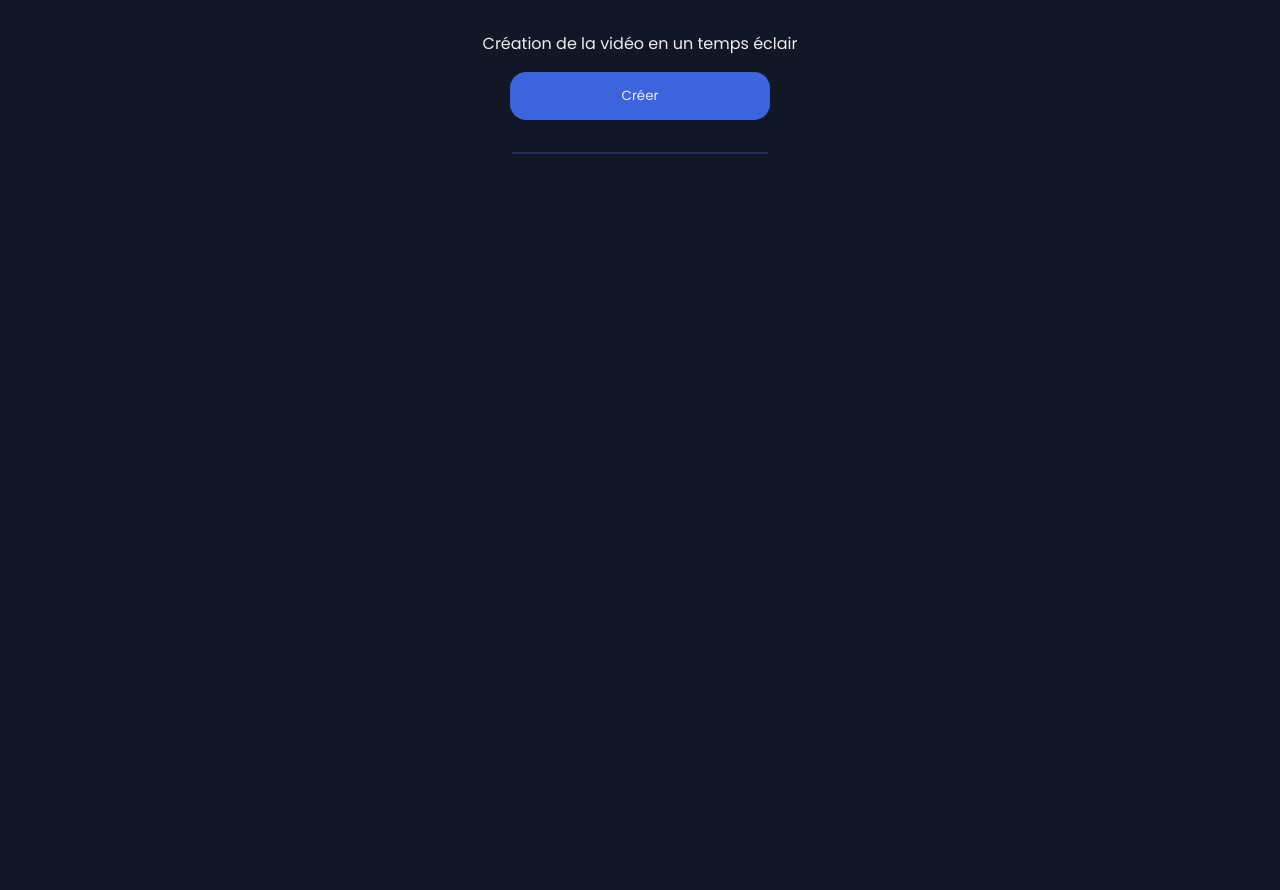
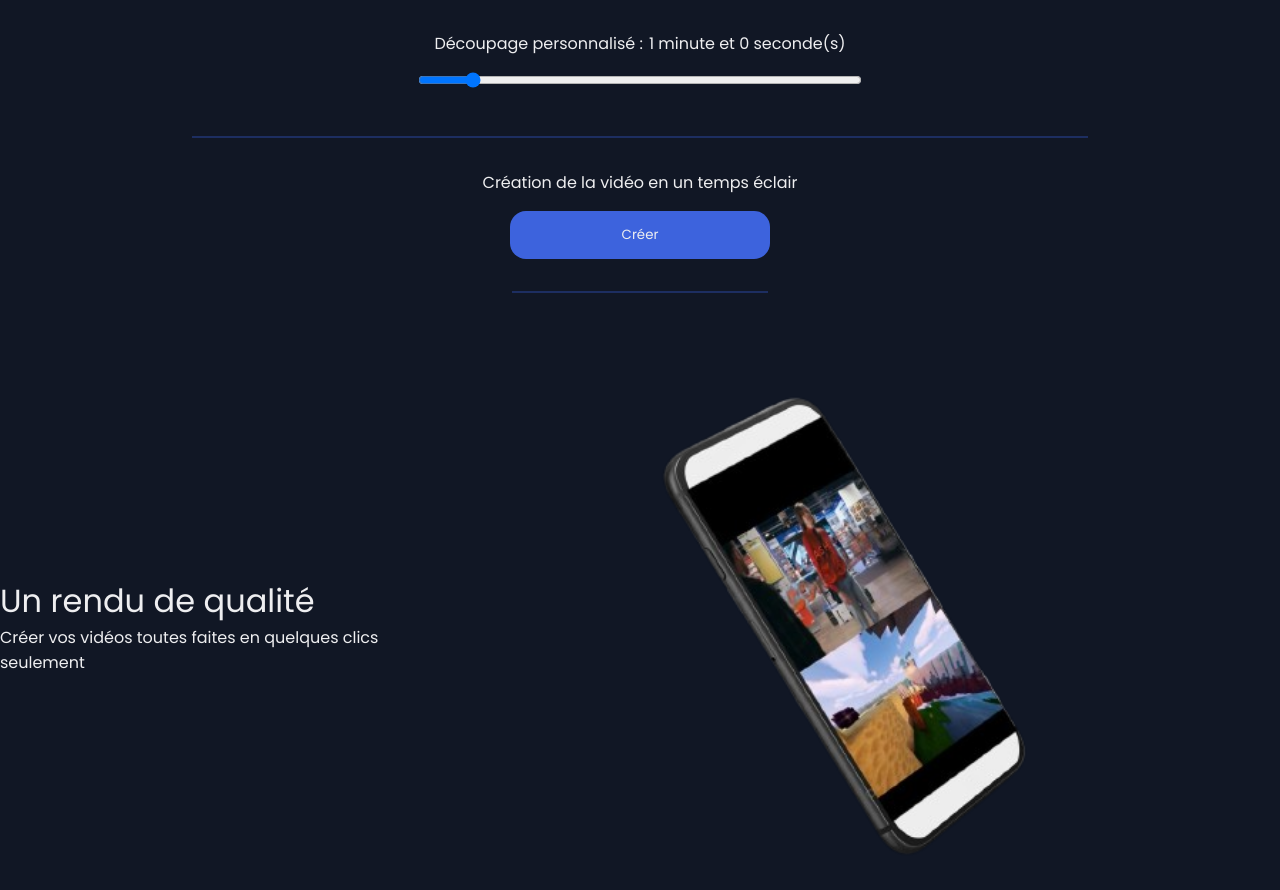
Before and after one commit to MathisOlaya/clipit, a Vue app: page / in a window 1280 px wide. Shown: the part 400-1290 px from the top of the page. Before the commit the page ends 800 px from the top, so only its background shows below. Built offline with nearby package versions, Linux system fonts and the light colour scheme; no server answers; the HTML template or start-up script is replaced by a standard one.

Commit message:
feat: select duration for each part of the vid

```diff
--- a/src/views/HomeView.vue
+++ b/src/views/HomeView.vue
@@ -9,6 +9,7 @@ import ApiService from '../services/ApiService.ts'
 // REFs
 const url = ref('')
 const secondaryVidIndex = ref(0)
+const cutTime = ref(60)
 const previewURL = ref('')
 const errorMessage = ref('')
 const statusMessage = ref('')
@@ -32,7 +33,13 @@ function submitDownloader() {
     statusMessage.value = 'Connexion au serveur établie'
 
     // Start VIDEO Downloading
-    ws.send(JSON.stringify({ url: url.value, videoIndex: secondaryVidIndex.value }))
+    ws.send(
+      JSON.stringify({
+        url: url.value,
+        videoIndex: secondaryVidIndex.value,
+        cuttingTime: cutTime.value,
+      }),
+    )
   }
 
   ws.onmessage = (event) => {
@@ -59,6 +66,20 @@ function downloadVideo() {
   document.body.appendChild(link)
   link.click()
   document.body.removeChild(link)
+}
+
+function getMinutesFromSeconds(seconds: number) {
+  let remainingTime = seconds
+  let minutes = 0
+
+  while (remainingTime >= 60) {
+    minutes++
+    remainingTime -= 60
+  }
+
+  return minutes === 1
+    ? `${minutes} minute et ${remainingTime} seconde(s)`
+    : `${minutes} minutes et ${remainingTime} seconde(s)`
 }
 
 onMounted(async () => {
@@ -110,6 +131,14 @@ onMounted(async () => {
       </div>
     </div>
     <Hr />
+    <div style="display: flex; flex-direction: column; align-items: center">
+      <div style="display: flex; gap: 6px">
+        <p>Découpage personnalisé :</p>
+        <p>{{ cutTime >= 60 ? getMinutesFromSeconds(cutTime) : cutTime + ' secondes' }}</p>
+      </div>
+      <input type="range" v-model="cutTime" min="10" max="600" />
+    </div>
+    <Hr />
     <div class="creationButton">
       <p>Création de la vidéo en un temps éclair</p>
       <button type="submit" @click="submitDownloader">Créer</button>
@@ -128,6 +157,13 @@ onMounted(async () => {
           <source :src="previewURL" type="video/mp4" />
         </video>
       </div>
+    </div>
+    <div style="display: flex; flex-direction: row; align-items: center">
+      <div style="display: flex; flex-direction: column">
+        <p style="font-size: 32px">Un rendu de qualité</p>
+        <p>Créer vos vidéos toutes faites en quelques clics seulement</p>
+      </div>
+      <img width="900px" src="../assets/phone.png" alt="" />
     </div>
   </main>
 </template>
```
